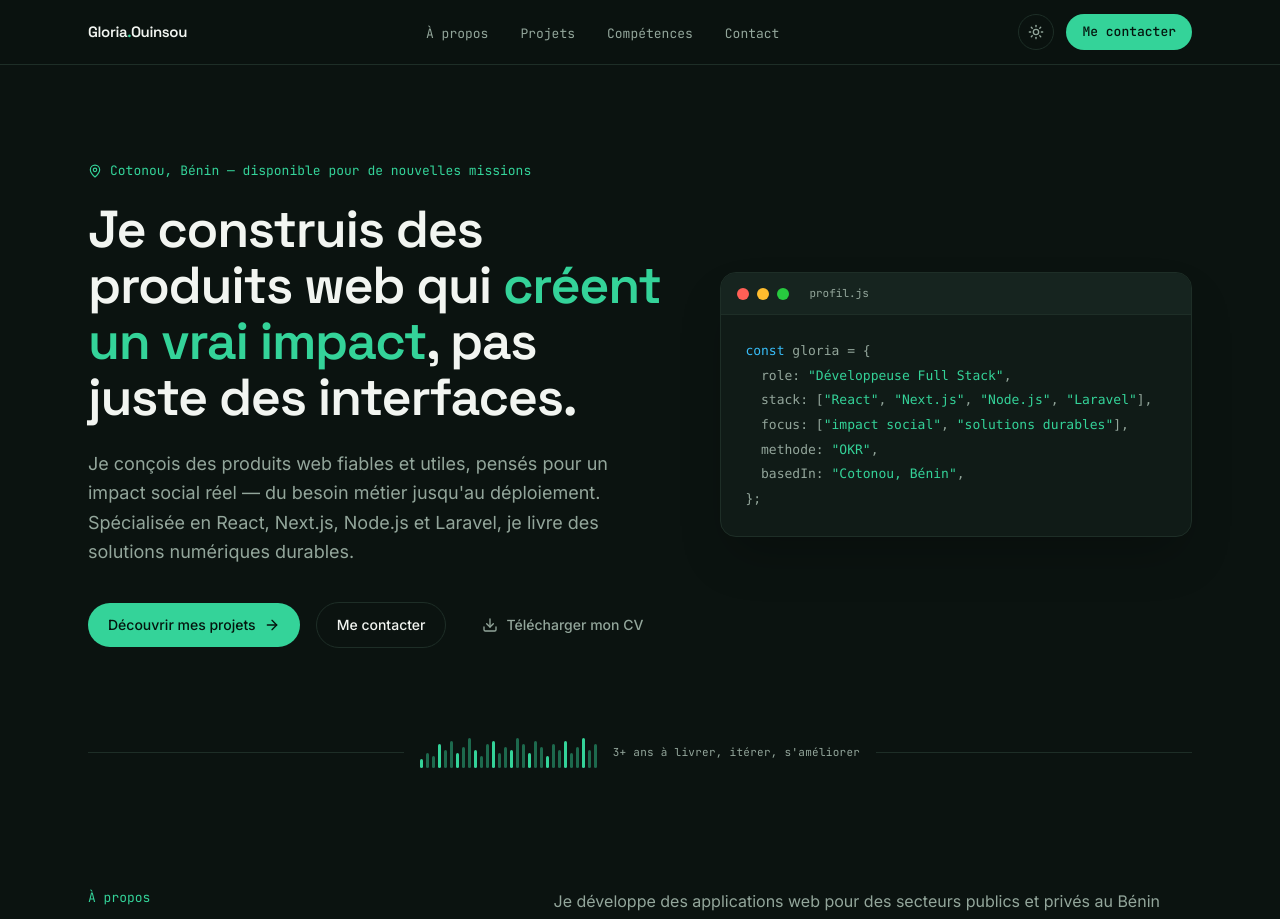
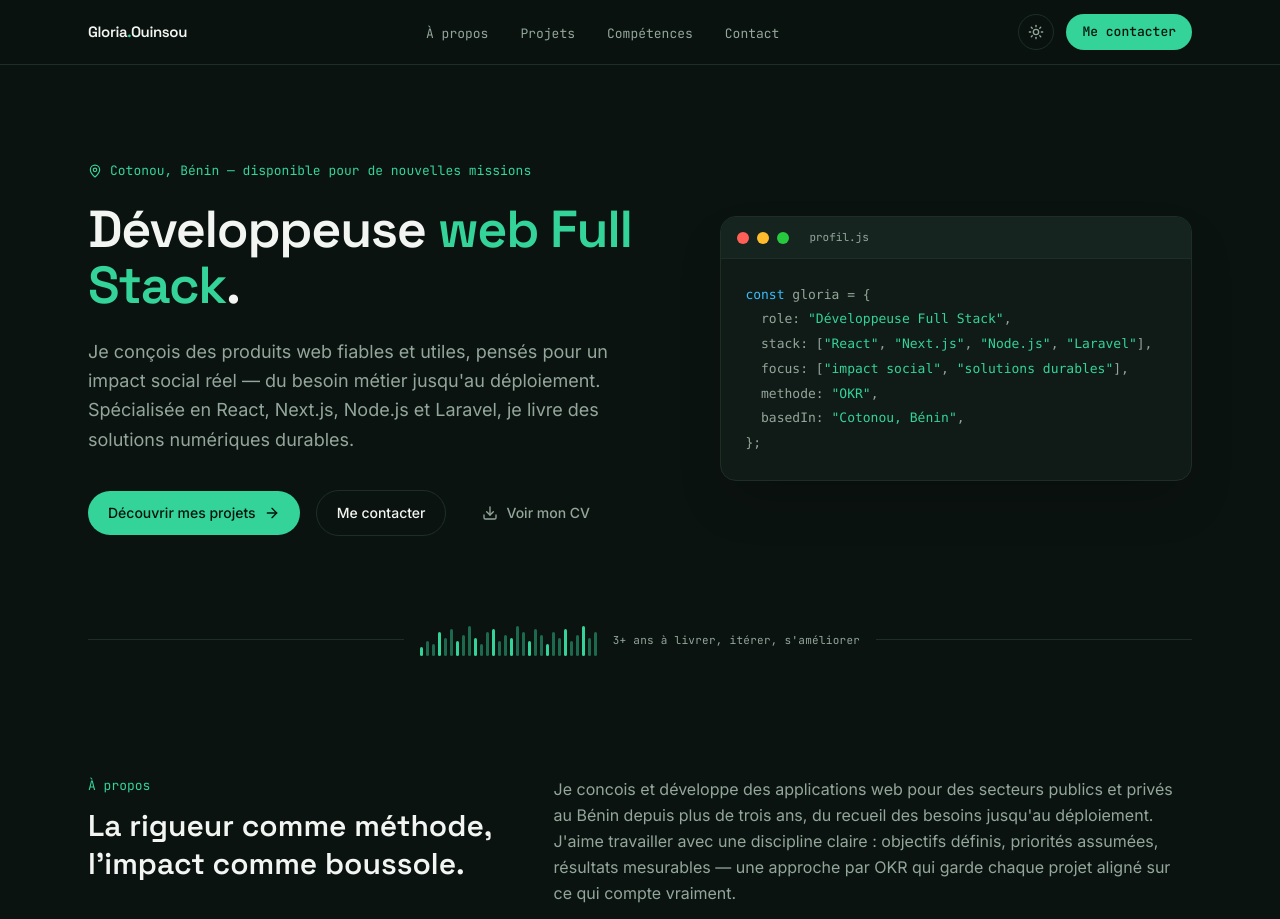
Before and after one commit to Gloryprod/gloriaouinsou-dev, a React (Vite) app: page / in a window 1280 px wide. Shown: the top 919 px of the page. Built offline with nearby package versions, Linux system fonts and the light colour scheme.

Commit message:
corrections

```diff
--- a/src/Portfolio.jsx
+++ b/src/Portfolio.jsx
@@ -517,8 +517,8 @@ export default function Portfolio() {
             <MapPin size={14} /> {PROFILE.location} — disponible pour de nouvelles missions
           </p>
           <h1 className="font-display font-semibold text-[36px] sm:text-[52px] leading-[1.08] tracking-tight text-[var(--text)] mb-6">
-            Je construis des produits web qui{" "}
-            <span className="text-[var(--accent)]">créent un vrai impact</span>, pas juste des interfaces.
+           Développeuse{" "}
+            <span className="text-[var(--accent)]">web Full Stack</span>.
           </h1>
           <p className="text-[17px] sm:text-[18px] leading-relaxed text-[var(--text-muted)] max-w-xl mb-9">
             {PROFILE.tagline} Spécialisée en React, Next.js, Node.js et Laravel, je livre des
@@ -549,7 +549,7 @@ export default function Portfolio() {
                          hover:text-[var(--text)] transition-colors
                          focus-visible:outline focus-visible:outline-2 focus-visible:outline-offset-2 focus-visible:outline-[var(--accent)] rounded-full"
             >
-              <Download size={16} /> Télécharger mon CV
+              <Download size={16} /> Voir mon CV
             </a>
           </div>
         </Reveal>
@@ -593,7 +593,7 @@ export default function Portfolio() {
         <Reveal delay={120}>
           <div className="space-y-5 text-[16px] leading-relaxed text-[var(--text-muted)]">
             <p>
-              Je développe des applications web pour des secteurs publics et privés au Bénin
+              Je concois et développe des applications web pour des secteurs publics et privés au Bénin
               depuis plus de trois ans, du recueil des besoins jusqu'au déploiement. J'aime
               travailler avec une discipline claire : objectifs définis, priorités assumées,
               résultats mesurables — une approche par OKR qui garde chaque projet aligné sur
@@ -826,7 +826,7 @@ export default function Portfolio() {
       <footer className="border-t border-[var(--border)]">
         <div className="max-w-6xl mx-auto px-6 py-8 flex flex-col sm:flex-row items-center justify-between gap-4">
           <p className="font-mono text-[12px] text-[var(--text-muted)]">
-            © {new Date().getFullYear()} {PROFILE.name} — Conçu &amp; développé avec React + Tailwind CSS.
+            © {new Date().getFullYear()} {PROFILE.name} — Touts droits réservés.
           </p>
           <div className="flex items-center gap-4">
             <a href={PROFILE.github} target="_blank" rel="noopener noreferrer" aria-label="GitHub" className="text-[var(--text-muted)] hover:text-[var(--accent)] transition-colors">
```
